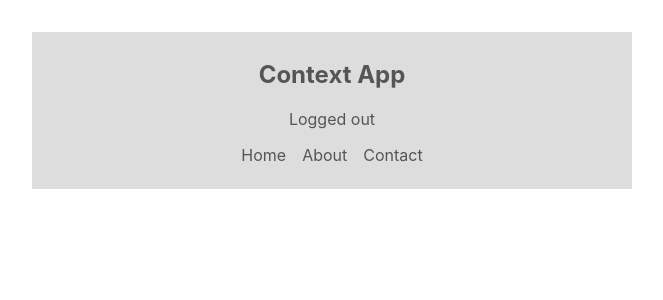
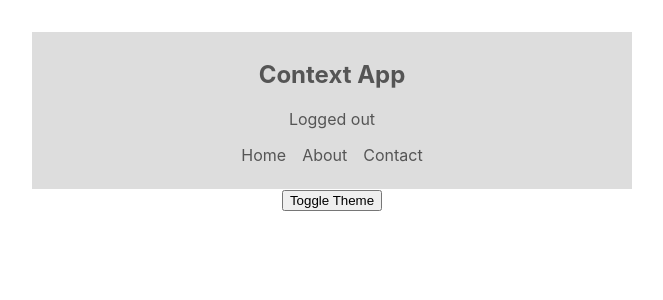
Before and after one commit to Aceba1/React-Basics-ReadingList, a React (Create React App) app in the folder client/: page / in a window 1280 px wide. Shown: the top 300 px of the page, without its empty margins (308-971 px from the left). Built offline with nearby package versions, Linux system fonts and the light colour scheme.

Commit message:
Add ThemeToggle

```diff
--- a/client/src/App.js
+++ b/client/src/App.js
@@ -1,5 +1,7 @@
 import React from 'react';
 import NavBar from './components/NavBar'
+import ThemeToggle from './components/ThemeToggle';
+
 import AuthContextProvider from './contexts/AuthContext';
 import ThemeContextProvider from './contexts/ThemeContext';
 function App() {
@@ -8,6 +10,7 @@
       <AuthContextProvider>
         <ThemeContextProvider>
           <NavBar />
+          <ThemeToggle />
         </ThemeContextProvider>
       </AuthContextProvider>
     </div>
--- /dev/null
+++ b/client/src/components/ThemeToggle.js
@@ -0,0 +1,9 @@
+import React, {useContext} from 'react'
+import { ThemeContext } from '../contexts/ThemeContext'
+
+export default function ThemeToggle() {
+  const {toggleTheme} = useContext(ThemeContext);
+  return (
+    <button onClick={toggleTheme}>Toggle Theme</button>
+  )
+}
```
